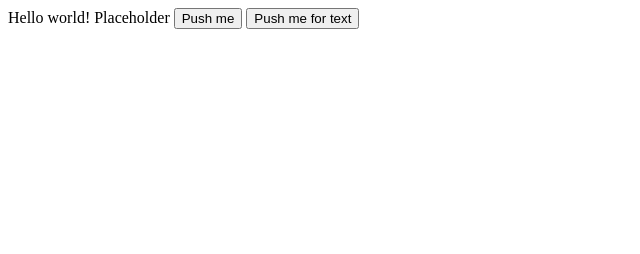
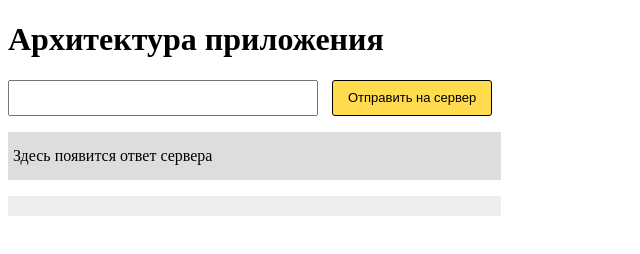
Before and after one commit to dezmound/s.h.5, a website built with webpack: page flux/index.html in a window 1280 px wide. Shown: the whole page, without its empty margins (0-640 px from the left). Built offline with nearby package versions, Linux system fonts and the light colour scheme.

Commit message:
Изменил паттерны в шаблоне.
Теперь код вставляется ${ ... }$

```diff
--- a/flux/index.html
+++ b/flux/index.html
@@ -8,13 +8,24 @@
     </head>
     <body>
         <template>
-            <button-component view>
-                <span>Hello world! ${this.get({a:"Placeholder"})}</span>
-                <button onclick="view(this).update({a: Math.random()})">Push me</button>
-            </button-component>
-            <button-component-text view>
-                <button onclick="view(this).update({a: 'text'})">Push me for text</button>
-            </button-component-text>
+            <h1>Архитектура приложения</h1>
+            <view-stub view>
+                    <div class="view-stub">
+                        <div class="view-stub__input-block">
+                            <input class="view-stub__input"/>
+                            <button class="view-stub__apply" onclick="view(this).update({logger: {log: ['some']}})">Отправить на сервер</button>
+                        </div>
+                        <p class="view-stub__label"> Здесь появится ответ сервера</p>
+                    </div>
+                    <div class="log">
+                        ${
+                            this.get({logger: {log: []}})
+                            .map((log) => {
+                                return `<div>${log}</div>`;
+                            })
+                        }$
+                    </div>
+            </view-stub>
         </template>
     </body>
 </html>
--- a/modules/flux/View.ts
+++ b/modules/flux/View.ts
@@ -81,10 +81,25 @@ export default class View extends FluxMessageHandler {
             this.notify(new FluxMessageViewDispatcherUpdate(dependency));
         }
     }
+    private escapeTemplate() {
+        Utils.contentsBetween(this.template, "${|}$")
+        .forEach((code) => {
+            const element = document.createElement("div");
+            element.innerHTML = code;
+            const escaped = element.innerText;
+            // Тут возможен XSS, но для упрощения реализации пока используем простые шаблоны.
+            // tslint:disable-next-line:no-eval
+            this.template = this.template.replace(`\${${code}}$`, eval(escaped));
+        });
+    }
     private renderTemplate(): Element {
+        // TODO Тут надо поменять логику рендера шаблона. Работает только в случае
+        // если родительское view имеет только вложенные view без прочего текста.
         if (this.innerViews.length === 0) {
-            // tslint:disable-next-line:no-eval
-            this.dom.innerHTML = eval("`" + this.template + "`");
+            const unescapedTemplate = this.template;
+            this.escapeTemplate();
+            this.dom.innerHTML = this.template;
+            this.template = unescapedTemplate;
         }
         return this.dom;
     }
--- a/modules/flux/flux-app/FluxApp.ts
+++ b/modules/flux/flux-app/FluxApp.ts
@@ -20,7 +20,7 @@ export default class App {
     private monkeyPathing(): void {
         (window as any).view = (self: Element) => {
             let parentElement = self.parentElement;
-            while (parentElement.getAttribute("view") && parentElement) {
+            while (parentElement && (parentElement.getAttribute("view") === null)) {
                 parentElement = parentElement.parentElement;
             }
             if (!parentElement) {
--- a/modules/utils/index.ts
+++ b/modules/utils/index.ts
@@ -1,4 +1,18 @@
 export default class Utils {
+    public static contentsBetween(text: string, symbols: string): string[] {
+        let data = text;
+        const result: Set<string> = new Set();
+        const [left, right] = symbols.split("|");
+        let beginIndex = data.indexOf(left);
+        let endIndex = data.indexOf(right);
+        while (beginIndex >= 0 && endIndex >= 0) {
+            result.add(data.substr(beginIndex + left.length, endIndex - beginIndex - left.length));
+            data = data.substr(endIndex + right.length);
+            beginIndex = data.indexOf(left);
+            endIndex = data.indexOf(right);
+        }
+        return Array.from(result);
+    }
     public static sameObjects(a: any, b: any): boolean {
         let result = true;
         const [aEntries, bEntries] = [Object.entries(a), Object.entries(b)];
@@ -56,8 +70,11 @@ export default class Utils {
     public static getObjectSchema(obj: any, delimiter: string = "."): string[] {
         return Object.keys(obj)
                     .map<string>((key) => {
-                        if (obj[key] instanceof Object) {
-                            return [key, ...Utils.getObjectSchema(obj)].join(delimiter);
+                        if (
+                            obj[key] instanceof Object
+                            && !(obj[key] instanceof Array)
+                        ) {
+                            return [key, ...Utils.getObjectSchema(obj[key])].join(delimiter);
                         }
                         return key;
                     });
```
